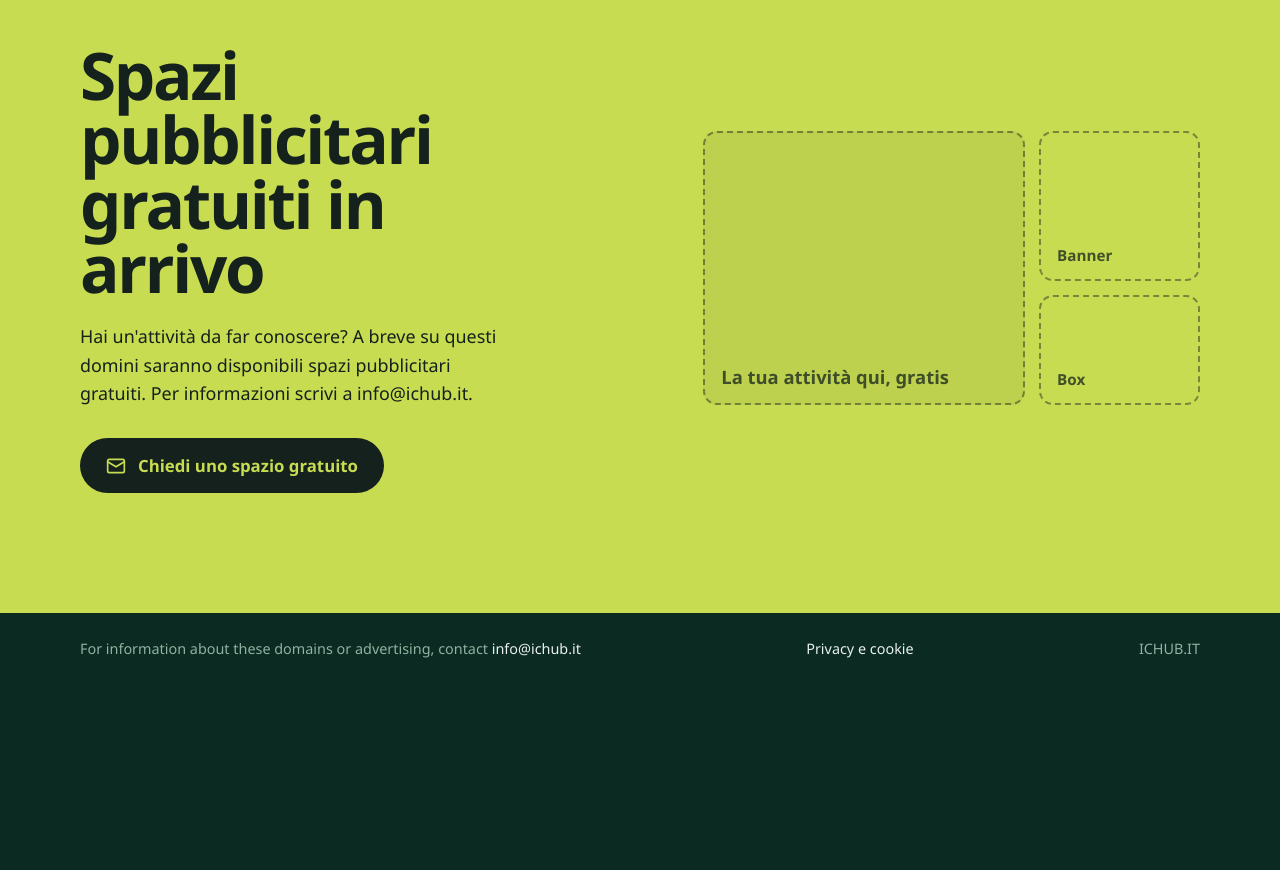
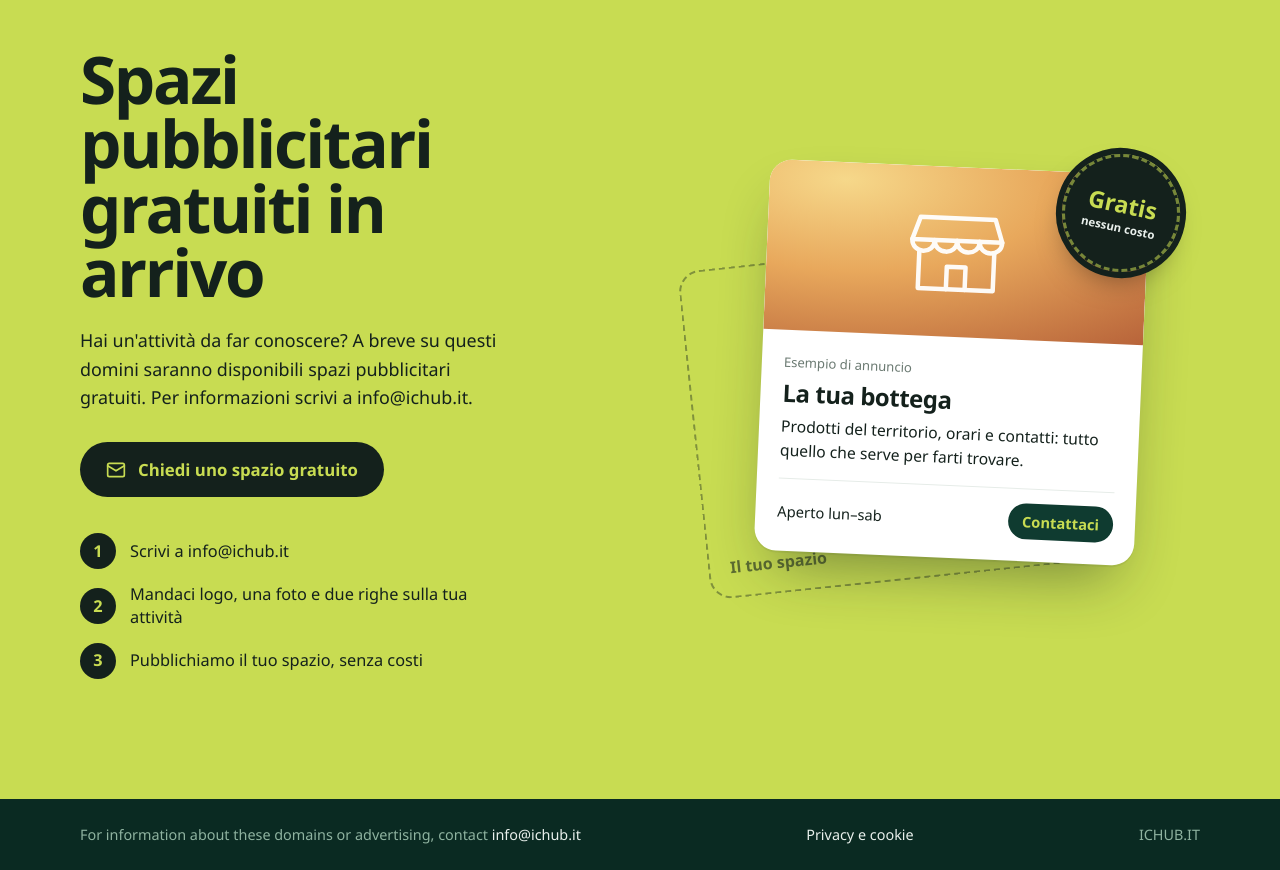
Before and after one commit to lor3nzsc/sarconiinside-site, a plain HTML site: page index.html in a window 1280 px wide. Shown: the part 820-1690 px from the top of the page. Before the commit the page ends 1504 px from the top, so only its background shows below. Drawn offline with Linux system fonts and the light colour scheme; a web font is replaced by a local one.

Commit message:
Sezione spazi gratuiti con esempio e passaggi, logo a badge

```diff
--- a/index.html
+++ b/index.html
@@ -6,7 +6,7 @@
 <title>sarconiinside – domini e spazi pubblicitari</title>
 <meta name="description" content="Informazioni sui domini sarconiinside, sarconinside e sarconistore e sui prossimi spazi pubblicitari: info@ichub.it">
 <meta name="theme-color" content="#0F3B30">
-<link rel="icon" type="image/svg+xml" href="/logo.svg">
+<link rel="icon" type="image/svg+xml" href="/logo-badge.svg">
 <link rel="preconnect" href="https://fonts.bunny.net">
 <link rel="stylesheet" href="https://fonts.bunny.net/css?family=bricolage-grotesque:400,600,800&display=swap">
 <style>
@@ -29,7 +29,7 @@
   @keyframes draw { to { stroke-dashoffset:0; } }
   .inner { position:relative; width:var(--wrap); margin:0 auto; }
   .brand { font-weight:800; font-size:1.05rem; letter-spacing:-.01em; display:flex; align-items:center; gap:10px; margin-bottom:clamp(56px, 10vh, 110px); }
-  .brand img { width:34px; height:34px; }
+  .brand img { width:38px; height:38px; }
   .frog { position:absolute; top:clamp(70px, 9vw, 120px); right:max(24px, calc((100% - 1120px) / 2)); width:clamp(150px, 22vw, 300px); height:auto; filter:drop-shadow(0 18px 40px rgba(0,0,0,.35)); pointer-events:none; }
   @media (max-width:760px) { .frog { width:110px; top:28px; opacity:.9; } .brand { visibility:hidden; } }
   .domains h1 { font-weight:600; font-size:clamp(1.5rem, 3.4vw, 2.6rem); line-height:1.18; letter-spacing:-.015em; max-width:22ch; }
@@ -48,9 +48,23 @@
   .btn { display:inline-flex; align-items:center; gap:12px; margin-top:30px; background:var(--ink); color:var(--wheat); text-decoration:none; font-weight:600; font-size:1.05rem; padding:16px 26px; border-radius:999px; transition:transform .15s ease, background .15s ease; }
   .btn:hover { background:var(--pine); color:var(--mist); transform:translateY(-1px); }
   .btn svg { width:20px; height:20px; }
-  .slots { display:grid; grid-template-columns:2fr 1fr; grid-template-rows:150px 110px; gap:14px; }
-  .slot { border:2px dashed rgba(20,33,28,.45); border-radius:14px; display:flex; align-items:flex-end; padding:14px 16px; font-weight:600; font-size:.95rem; color:rgba(20,33,28,.75); }
-  .slot.big { grid-row:span 2; background:rgba(20,33,28,.06); font-size:1.15rem; }
+  .steps { list-style:none; margin-top:36px; display:grid; gap:14px; counter-reset:s; max-width:46ch; }
+  .steps li { counter-increment:s; display:grid; grid-template-columns:36px 1fr; gap:14px; align-items:center; font-size:1.02rem; line-height:1.4; }
+  .steps li::before { content:counter(s); width:36px; height:36px; border-radius:50%; background:var(--ink); color:var(--wheat); display:grid; place-items:center; font-weight:800; }
+  .show { position:relative; min-height:430px; display:grid; place-items:center; }
+  .ghost { position:absolute; width:78%; height:330px; border:2px dashed rgba(20,33,28,.4); border-radius:22px; transform:rotate(-6deg) translate(-70px, 46px); display:flex; align-items:flex-end; justify-content:flex-start; padding:18px 20px; font-weight:600; color:rgba(20,33,28,.6); }
+  .card { position:relative; width:min(380px, 88%); background:#fff; border-radius:22px; overflow:hidden; box-shadow:0 30px 60px -20px rgba(20,33,28,.45), 0 2px 0 rgba(20,33,28,.06); transform:rotate(2.5deg); transition:transform .3s ease; }
+  .card:hover { transform:rotate(0deg) translateY(-4px); }
+  .card .pic { height:170px; background:radial-gradient(120% 120% at 20% 10%, #F6D88A 0%, #E8A85C 45%, #B8643A 100%); display:grid; place-items:center; }
+  .card .pic svg { width:120px; height:120px; color:#fff; opacity:.95; }
+  .card .body { padding:20px 22px 22px; color:var(--ink); }
+  .card .tag { font-size:.82rem; color:#6b7a72; }
+  .card h3 { font-size:1.5rem; font-weight:800; letter-spacing:-.02em; margin-top:4px; }
+  .card p { font-size:.98rem; line-height:1.5; margin-top:6px; max-width:none; }
+  .card .row { display:flex; justify-content:space-between; align-items:center; margin-top:16px; padding-top:14px; border-top:1px solid #E6ECE8; font-size:.92rem; }
+  .card .pill { background:var(--pine); color:var(--wheat); padding:8px 14px; border-radius:999px; font-weight:600; }
+  .sticker { position:absolute; top:6px; right:4%; width:118px; height:118px; border-radius:50%; background:var(--ink); color:var(--wheat); display:grid; place-items:center; text-align:center; font-weight:800; font-size:1.45rem; line-height:1; transform:rotate(12deg); box-shadow:0 14px 30px -10px rgba(0,0,0,.5); border:3px dashed rgba(200,220,82,.55); outline:6px solid var(--ink); }
+  .sticker small { display:block; font-size:.72rem; font-weight:600; margin-top:6px; color:var(--mist); }
 
   footer { background:var(--pine-deep); color:var(--sage); font-size:.9rem; padding:26px 0; }
   footer .inner { display:flex; justify-content:space-between; flex-wrap:wrap; gap:12px; }
@@ -58,12 +72,12 @@
 
   @media (max-width:760px) {
     .ads .inner { grid-template-columns:1fr; }
-    .slots { grid-template-rows:120px 90px; }
+    .show { min-height:380px; margin-top:12px; } .sticker { width:96px; height:96px; font-size:1.2rem; }
     .domains { padding-bottom:72px; }
   }
   @media (prefers-reduced-motion: reduce) {
     .topo path { animation:none; stroke-dashoffset:0; }
-    .mail, .btn { transition:none; }
+    .mail, .btn, .card { transition:none; }
   }
 </style>
 </head>
@@ -73,7 +87,7 @@
   <svg class="topo" viewBox="0 0 1440 760" preserveAspectRatio="xMaxYMin slice" aria-hidden="true"></svg>
   <div class="inner">
     <div class="brand">
-      <img src="/logo.svg" alt="" width="34" height="34">
+      <img src="/logo-badge.svg" alt="" width="38" height="38">
       sarconiinside
     </div>
     <h1>Per informazioni relative ai seguenti domini contattare</h1>
@@ -99,11 +113,26 @@
         <svg viewBox="0 0 24 24" fill="none" stroke="currentColor" stroke-width="2" stroke-linecap="round" stroke-linejoin="round" aria-hidden="true"><rect x="2" y="4" width="20" height="16" rx="2"/><path d="m22 7-10 6L2 7"/></svg>
         Chiedi uno spazio gratuito
       </a>
+      <ol class="steps">
+        <li>Scrivi a info@ichub.it</li>
+        <li>Mandaci logo, una foto e due righe sulla tua attività</li>
+        <li>Pubblichiamo il tuo spazio, senza costi</li>
+      </ol>
     </div>
-    <div class="slots" aria-hidden="true">
-      <div class="slot big">La tua attività qui, gratis</div>
-      <div class="slot">Banner</div>
-      <div class="slot">Box</div>
+    <div class="show">
+      <div class="ghost" aria-hidden="true">Il tuo spazio</div>
+      <article class="card" aria-label="Esempio di annuncio">
+        <div class="pic" aria-hidden="true">
+          <svg viewBox="0 0 64 64" fill="none" stroke="currentColor" stroke-width="2.4" stroke-linecap="round" stroke-linejoin="round"><path d="M8 26h48l-4-12H12z"/><path d="M8 26c0 4 3 6 6 6s6-2 6-6c0 4 3 6 6 6s6-2 6-6c0 4 3 6 6 6s6-2 6-6c0 4 3 6 6 6s6-2 6-6"/><path d="M12 32v20h40V32"/><path d="M27 52V40h10v12"/></svg>
+        </div>
+        <div class="body">
+          <span class="tag">Esempio di annuncio</span>
+          <h3>La tua bottega</h3>
+          <p>Prodotti del territorio, orari e contatti: tutto quello che serve per farti trovare.</p>
+          <div class="row"><span>Aperto lun–sab</span><span class="pill">Contattaci</span></div>
+        </div>
+      </article>
+      <div class="sticker" aria-hidden="true"><div>Gratis<small>nessun costo</small></div></div>
     </div>
   </div>
 </section>
```
